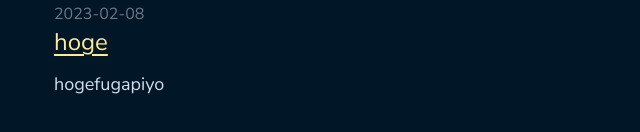
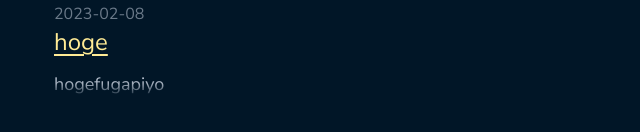
Before and after one commit to s3igo/blog, an Astro site in the folder frontend/: page /test in a window 1280 px wide. Shown: the part 160-292 px from the top of the page, 0-640 px from the left. Built offline with nearby package versions, Linux system fonts and the light colour scheme; Astro itself is replaced by a stand-in of ours.

Commit message:
add: gradient text color

```diff
--- a/frontend/src/components/atoms/Card.astro
+++ b/frontend/src/components/atoms/Card.astro
@@ -22,6 +22,10 @@
         <h2 class="pb-3 text-2xl text-primary underline decoration-2 underline-offset-4">
             {title}
         </h2>
-        <p class="text-lg line-clamp-5">{description}</p>
+        <p
+            class="bg-gradient-to-b from-foreground via-foreground/75 to-transparent bg-clip-text text-lg text-transparent line-clamp-5"
+        >
+            {description}
+        </p>
     </a>
 </article>
```
